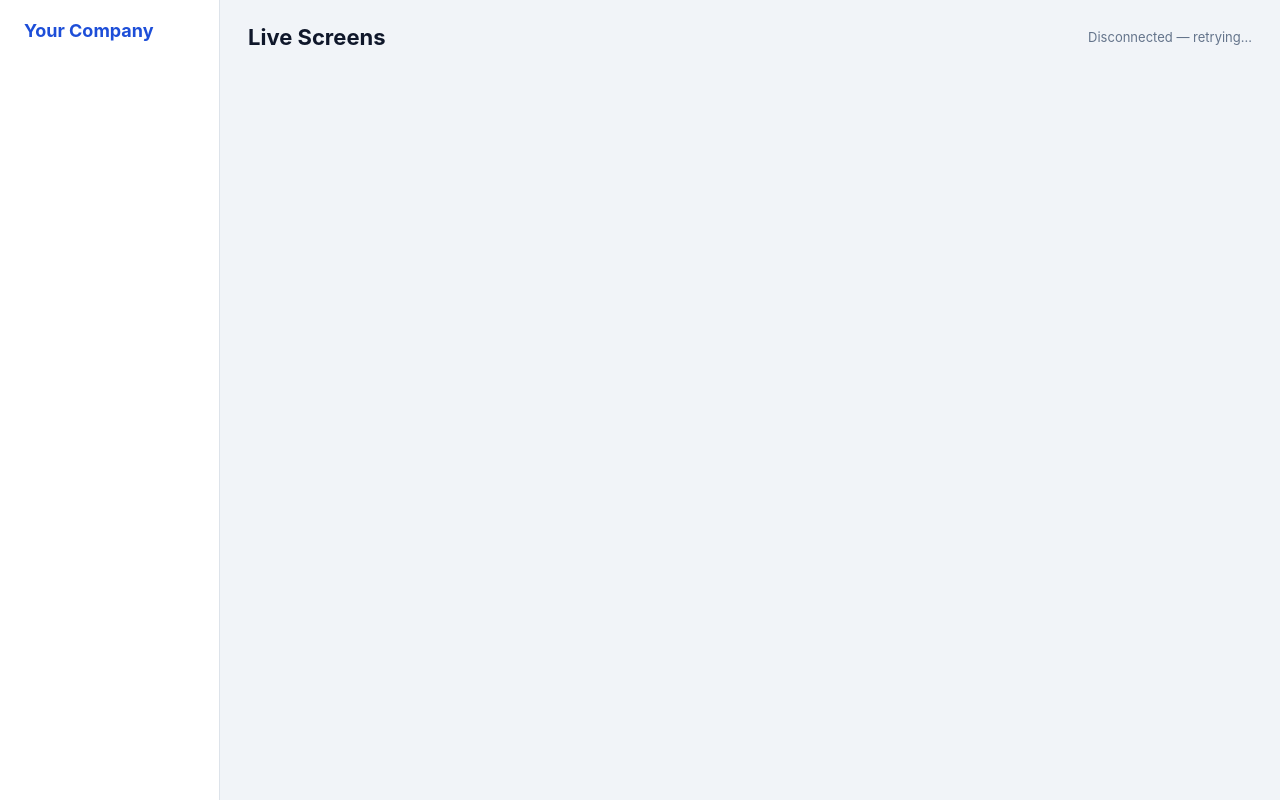
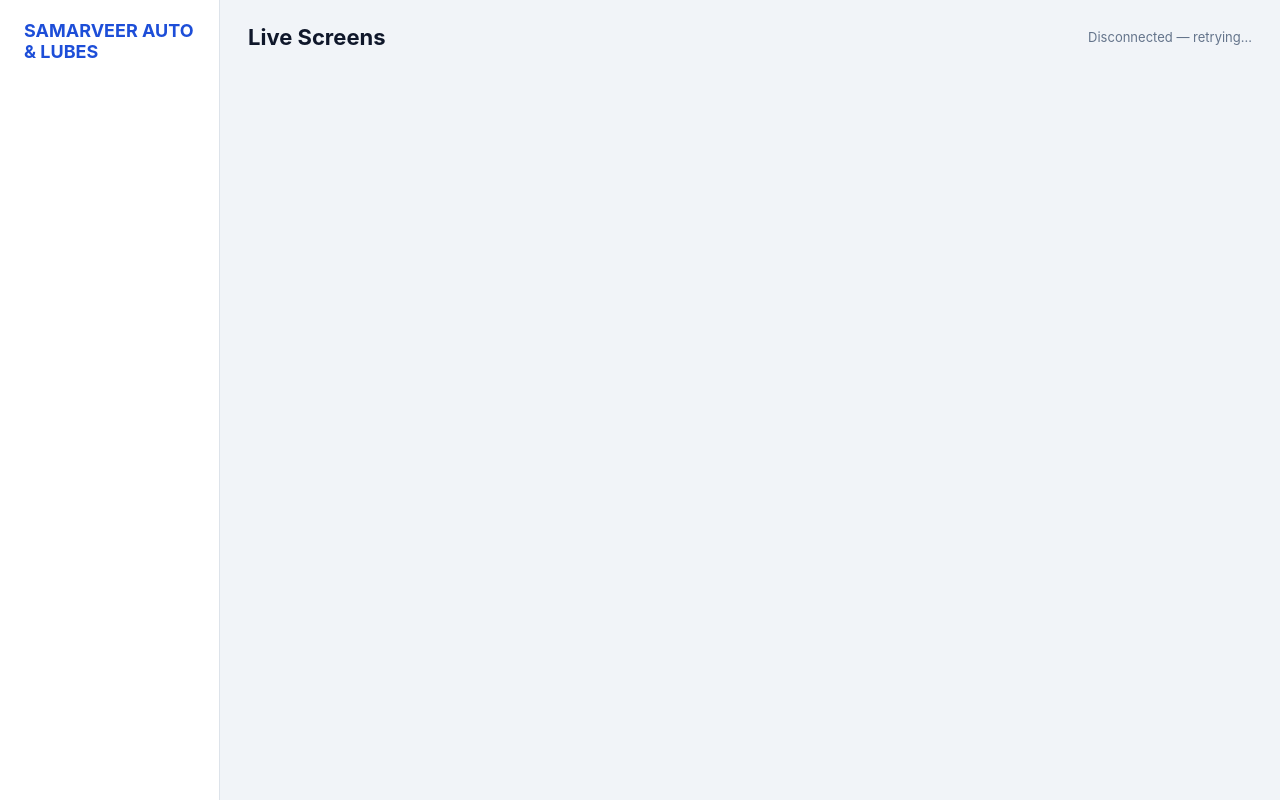
Before and after one commit to mayursamarveer001-droid/SAMARVEER-MONITOR, a plain HTML site: page static/index.html in a window 1280 px wide. Drawn offline with Linux system fonts and the light colour scheme.

Commit message:
Update index.html

```diff
--- a/static/index.html
+++ b/static/index.html
@@ -49,7 +49,7 @@
 
 <div class="wrap">
   <aside>
-    <div class="logo">Your Company</div>
+    <div class="logo">SAMARVEER AUTO & LUBES</div>
   </aside>
   <main>
     <div class="topbar">
```
